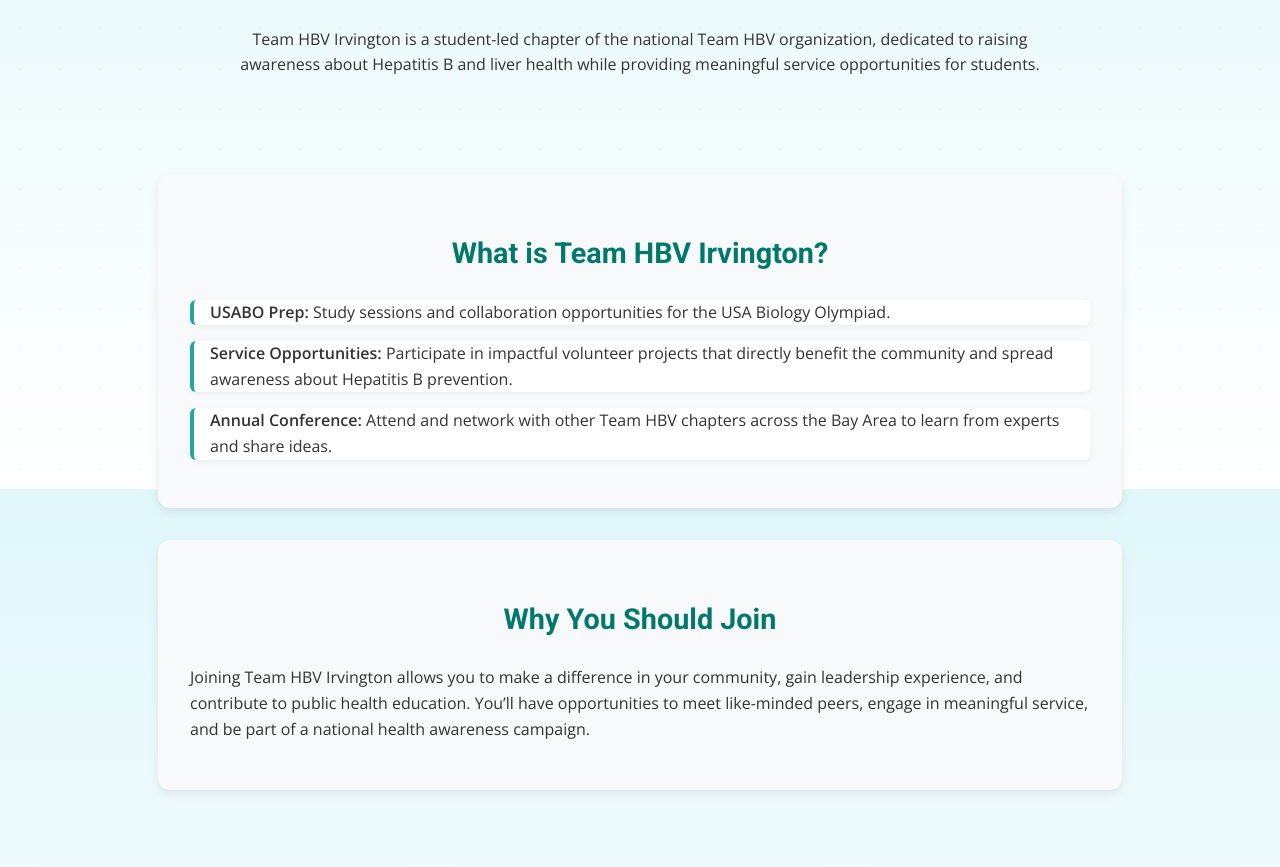
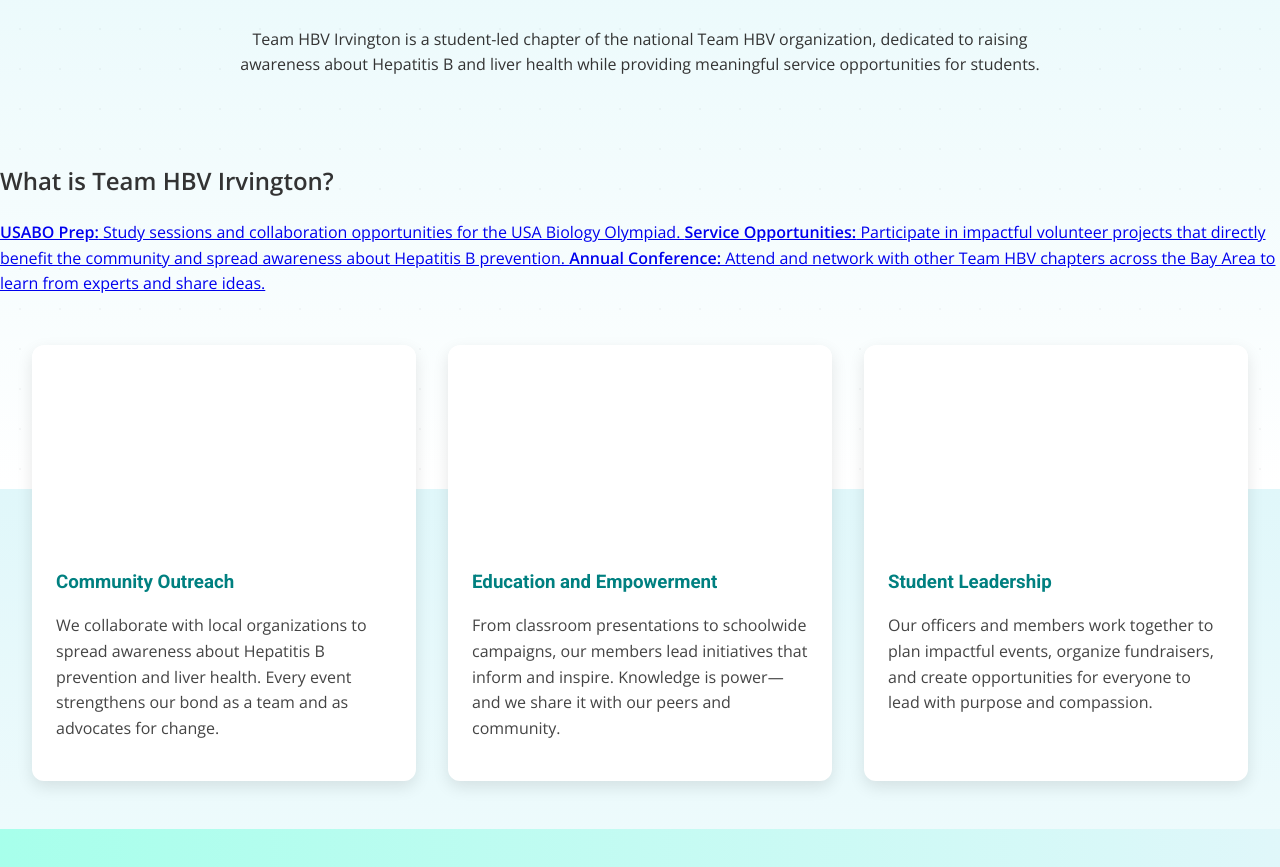
Before and after one commit to Japhun741/Team-HBV-Irvington, a plain HTML site: page index.html in a window 1280 px wide. Shown: the part 311-1178 px from the top of the page. Drawn offline with nearby package versions, Linux system fonts and the light colour scheme.

Commit message:
Update index.html

```diff
--- a/index.html
+++ b/index.html
@@ -29,26 +29,29 @@
   <!-- ===== HERO SECTION ===== -->
   <section class="hero">
     <div class="hero-content">
-      <h1>Who Are We</h1>
+      <h1>Why Should You Join?</h1>
       <p>Team HBV Irvington is a student-led chapter of the national Team HBV organization, dedicated to raising awareness about Hepatitis B and liver health while providing meaningful service opportunities for students.</p>
     </div>
   </section>
 
   <!-- ===== INFO SECTION ===== -->
-  <section class="info">
-    <h2>What is Team HBV Irvington?</h2>
-    <ul>
-      <li><strong>USABO Prep:</strong> Study sessions and collaboration opportunities for the USA Biology Olympiad.</li>
-      <li><strong>Service Opportunities:</strong> Participate in impactful volunteer projects that directly benefit the community and spread awareness about Hepatitis B prevention.</li>
-      <li><strong>Annual Conference:</strong> Attend and network with other Team HBV chapters across the Bay Area to learn from experts and share ideas.</li>
-    </ul>
-  </section>
+ <section>
+  <h2>What is Team HBV Irvington?</h2>
+  <div class="button-list">
+    <a href="USABO PREP.html" class="info-btn">
+      <strong>USABO Prep:</strong> Study sessions and collaboration opportunities for the USA Biology Olympiad.
+    </a>
 
-  <!-- ===== WHY JOIN SECTION ===== -->
-  <section class="why-join">
-    <h2>Why You Should Join</h2>
-    <p>Joining Team HBV Irvington allows you to make a difference in your community, gain leadership experience, and contribute to public health education. You’ll have opportunities to meet like-minded peers, engage in meaningful service, and be part of a national health awareness campaign.</p>
-  </section>
+    <a href="Service Opps.html" class="info-btn">
+      <strong>Service Opportunities:</strong> Participate in impactful volunteer projects that directly benefit the community and spread awareness about Hepatitis B prevention.
+    </a>
+
+    <a href="https://med.stanford.edu/liver/home/youth.html" target="_blank" class="info-btn">
+      <strong>Annual Conference:</strong> Attend and network with other Team HBV chapters across the Bay Area to learn from experts and share ideas.
+    </a>
+  </div>
+</section>
+
 
   <!-- ===== PANELS GRID ===== -->
   <section class="panels">
```
